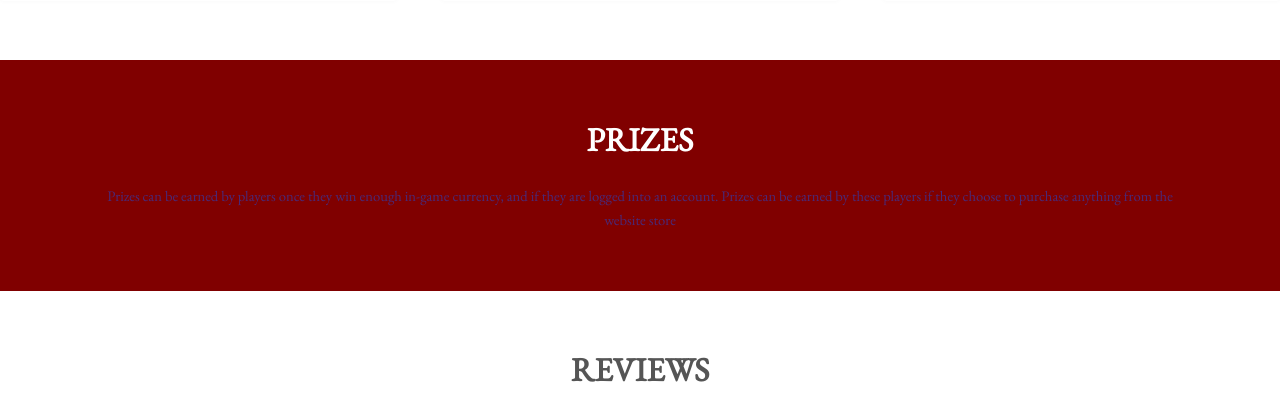
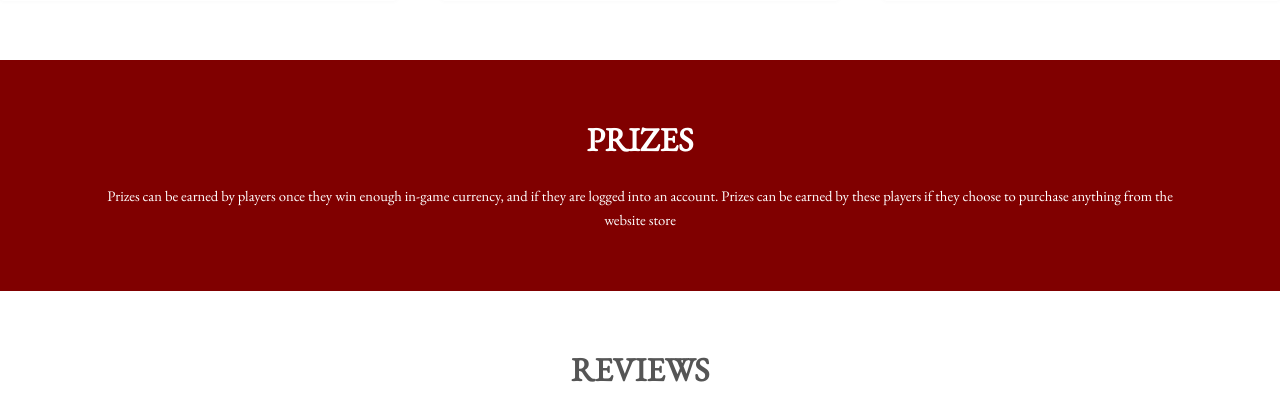
Before and after one commit to shekark642/P3-Prophets, a Flask app: page / in a window 1280 px wide; the page is wider, and only the part inside the window is pictured. Shown: the part 1142-1558 px from the top of that part. Run offline with Flask 2, Linux system fonts and the light colour scheme; some libraries are stand-ins or nearby versions.

Commit message:
prizes font is white now

```diff
--- a/templates/index.html
+++ b/templates/index.html
@@ -73,7 +73,7 @@
 <section id="cta" class="wrapper" style = "background-color: maroon" color= "white">
     <div class="inner">
         <h2>Prizes</h2>
-        <p>Prizes can be earned by players once they win enough in-game currency, and if they are logged into an account. Prizes can be earned by these players if they choose to purchase anything from the website store</p>
+        <p style = "color: white;">Prizes can be earned by players once they win enough in-game currency, and if they are logged into an account. Prizes can be earned by these players if they choose to purchase anything from the website store</p>
     </div>
 </section>
 
```
